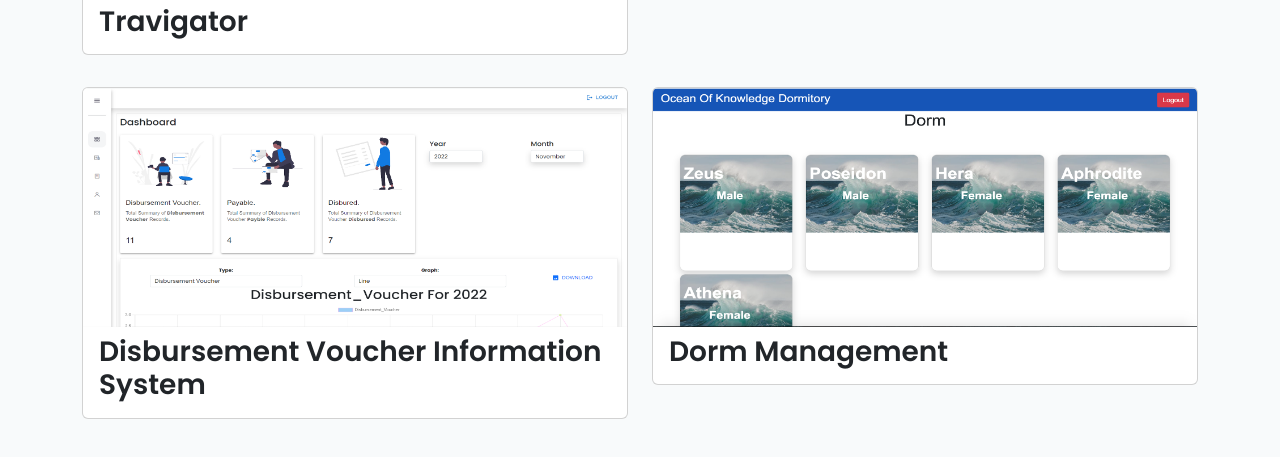
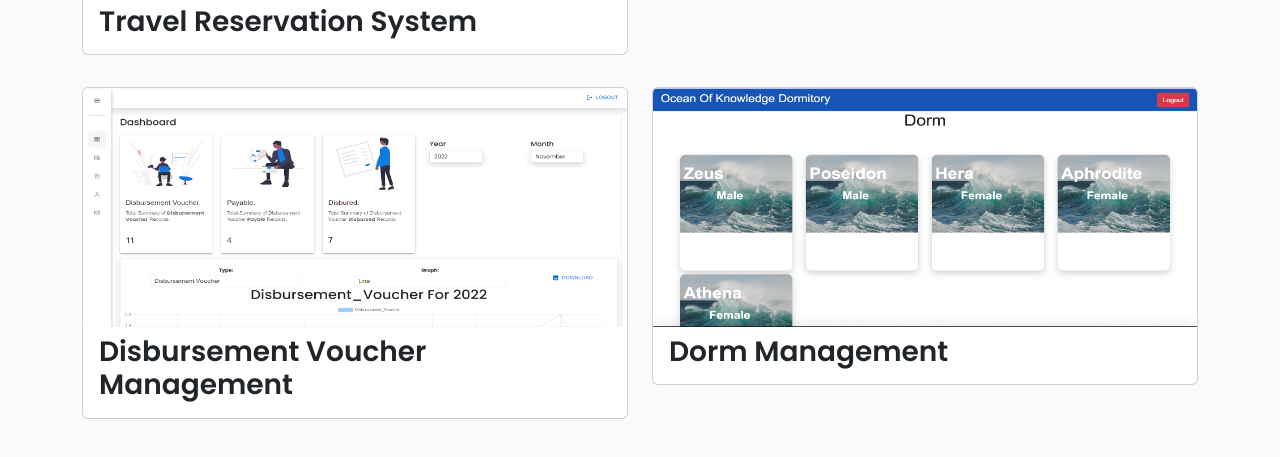
Before and after one commit to JerrymihMercado/myportfolio, a plain HTML site: page index.html in a window 1280 px wide. Shown: the part 1632-2089 px from the top of the page. Drawn offline with nearby package versions, Linux system fonts and the light colour scheme; some packages are replaced by stand-ins of ours; a script that the page names is missing.

Commit message:
Update index.html

```diff
--- a/index.html
+++ b/index.html
@@ -165,7 +165,7 @@
               <div class="card ">
                   <img src="images/travigator.png" class="card-img-top" alt="..." >
                   <div class="content px-3 py-2">
-                      <h3>Travigator</h3>
+                      <h3>Travel Reservation System</h3>
                   </div>
               </div>
           </div>
@@ -181,7 +181,7 @@
             <div class="card ">
                 <img src="images/capstone.png" class="card-img-top" alt="...">
                 <div class="content px-3 py-2">
-                    <h3>Disbursement Voucher Information System</h3>
+                    <h3>Disbursement Voucher Management</h3>
                 </div>
             </div>
         </div>
```
